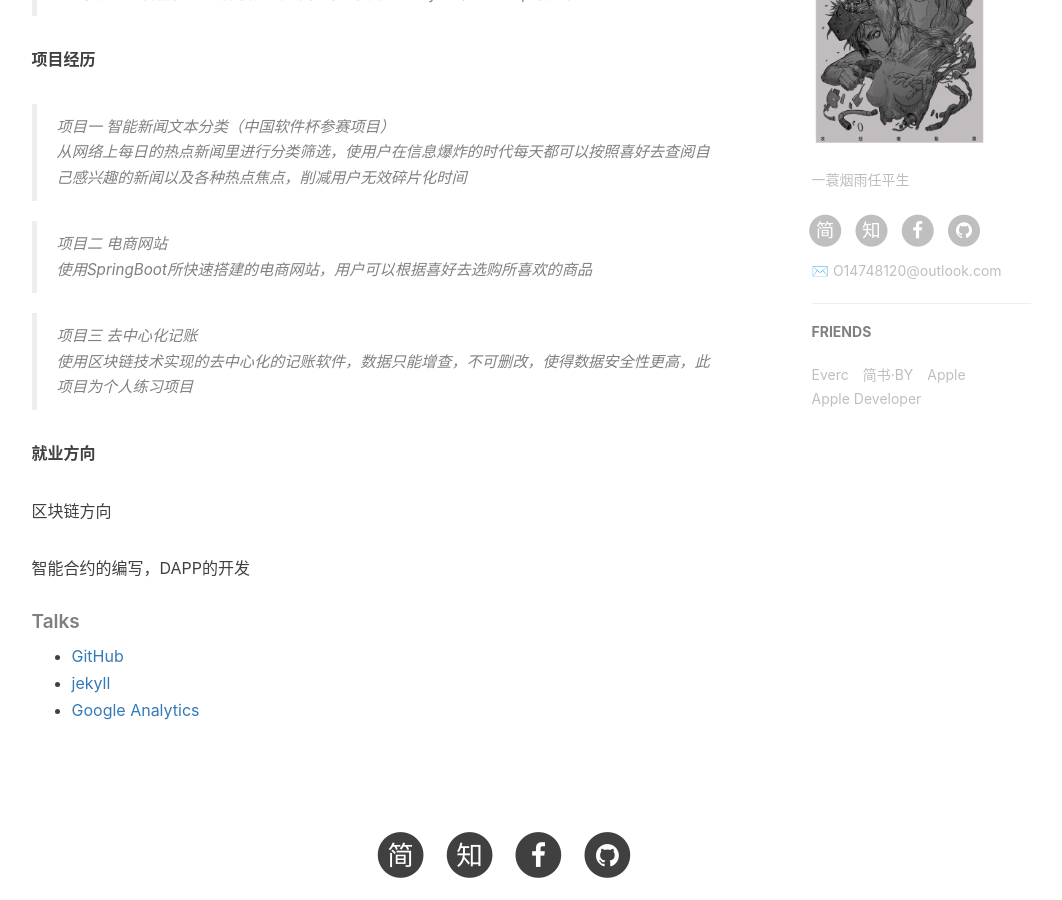
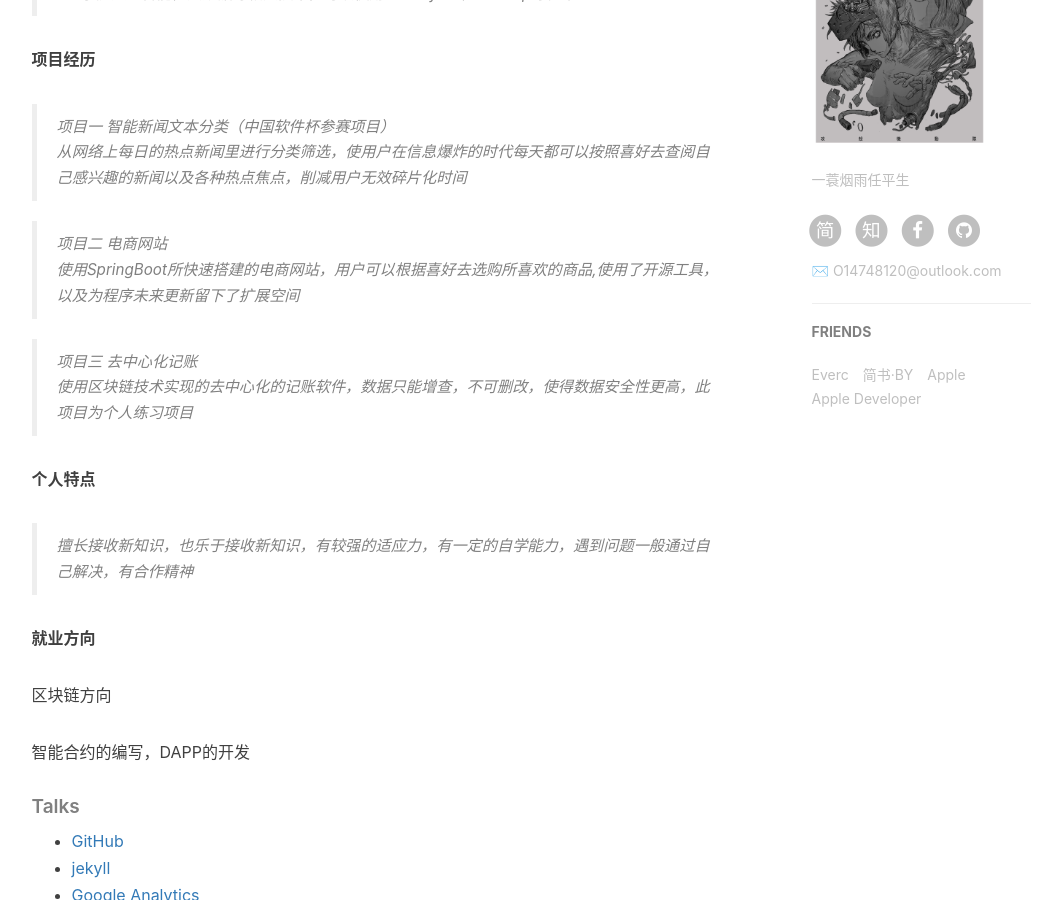
Before and after one commit to EvercVerden/EvercVerden.github.io, a Jekyll site: the page built from about.html, in a window 1280 px wide and 900 px high, scrolled down 755 px. Shown: the whole window, without its empty margins (136-1198 px from the left). Built offline with Jekyll 4.4.1, drawn with Linux system fonts in a browser that asks for light colours; nearby versions of some CDN libraries; comment, search, counter and statistics services are not loaded.

Commit message:
Update about.html

```diff
--- a/about.html
+++ b/about.html
@@ -28,10 +28,15 @@ header-img: "img/post-bg-swift.png"
     <blockquote><p>项目一 智能新闻文本分类（中国软件杯参赛项目）<br> 从网络上每日的热点新闻里进行分类筛选，使用户在信息爆炸的时代每天都可以按照喜好去查阅自己感兴趣的新闻以及各种热点焦点，削减用户无效碎片化时间
 </p></blockquote>
 
-    <blockquote><p>项目二 电商网站<br> 使用SpringBoot所快速搭建的电商网站，用户可以根据喜好去选购所喜欢的商品
+    <blockquote><p>项目二 电商网站<br> 使用SpringBoot所快速搭建的电商网站，用户可以根据喜好去选购所喜欢的商品,使用了开源工具，以及为程序未来更新留下了扩展空间
 </p></blockquote>
 
    <blockquote><p>项目三 去中心化记账<br> 使用区块链技术实现的去中心化的记账软件，数据只能增查，不可删改，使得数据安全性更高，此项目为个人练习项目
+</p></blockquote>
+
+
+    <p><strong>个人特点 </strong></p>
+    <blockquote><p>擅长接收新知识，也乐于接收新知识，有较强的适应力，有一定的自学能力，遇到问题一般通过自己解决，有合作精神
 </p></blockquote>
 
    <p><strong>就业方向 </strong></p>
```
